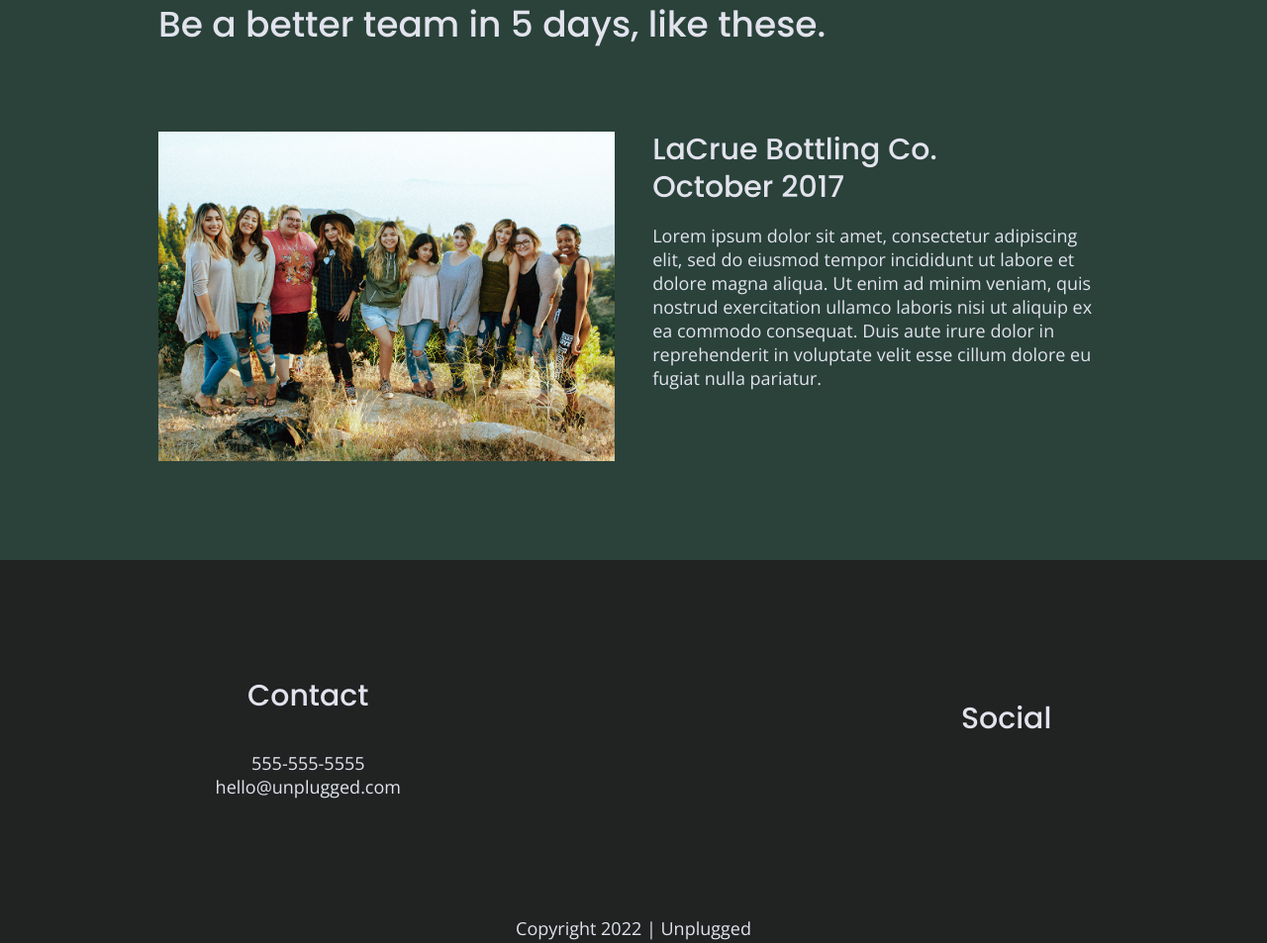
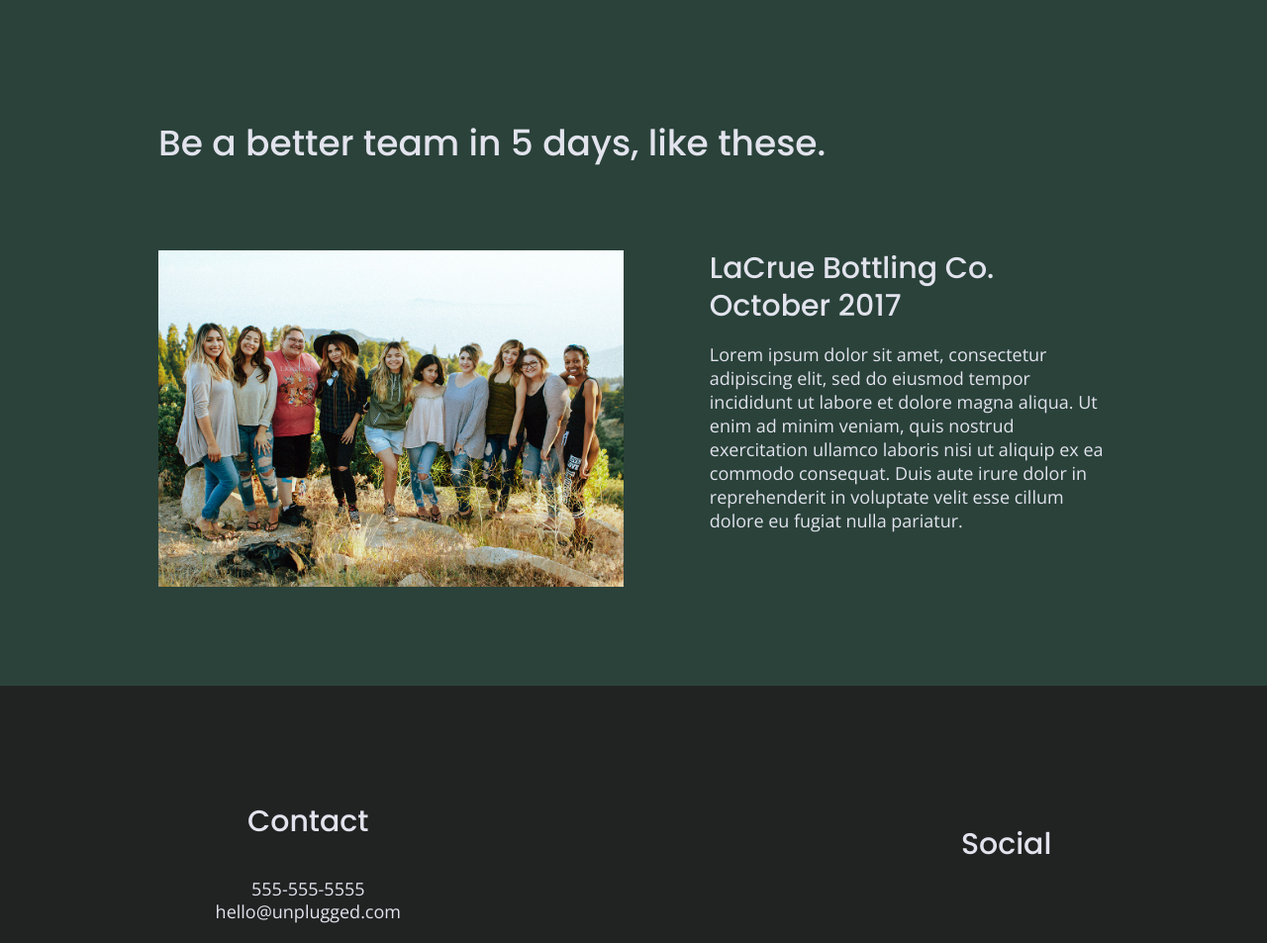
Before and after one commit to 705788/Unplugged-Retreat-Site, a website built with Parcel: page index.html in a window 1280 px wide. Shown: the part 1562-2515 px from the top of the page at 99% size. Built offline with nearby package versions, Linux system fonts and the light colour scheme.

Commit message:
A few recommended changes

```diff
--- a/css/main.css
+++ b/css/main.css
@@ -291,6 +291,7 @@ footer .copyright {
 
 	background: url('../img/hero.jpg') center no-repeat #333;
 	background-size: cover;
+	min-height: 500px;
 	color:#fff;
 }
 
@@ -596,11 +597,12 @@ input[type=button] {
 
 	header figure {
 	    width: 30%;
-		height: 100%;
+		/*
+height: 100%;
 	    display: flex;
 	    justify-content: center;
 	    align-items: center;
-	    flex-flow: row wrap;
+	    flex-flow: row wrap;*/
 	}
 
 	.header-divider {
@@ -608,7 +610,7 @@ input[type=button] {
     }
 
     header nav {
-		width:30%;
+		width:25%;
     }
 
     /*
@@ -705,17 +707,15 @@ header nav ul {
 	}
 
 
-	.reviews figure {
+	.reviews article figure,
+	.reviews article div {
 	    width: 49%;
+	    /*
 	    display: flex;
 	    justify-content: center;
 	    align-items: center;
-	    flex-flow: row wrap;
+	    flex-flow: row wrap;	    */
 	}
-
-    .reviews article div {
-        width:49%;
-    }
 
 	.reviews h3 {
 		width: 75%;
@@ -796,13 +796,16 @@ header nav ul {
       	padding: 15px 0;
     }
 
+	/*
 	header figure {
 	    width: 25%;
 	    display: flex;
 	    justify-content: center;
 	    align-items: center;
 	    flex-flow: row wrap;
-	}
+	}	*/
+
+
 
 	h2 {
       	font-size: 2.25em;
@@ -863,17 +866,8 @@ header nav ul {
       	padding-bottom: 50px;
     }
 
-
-	.reviews figure {
-	    width: 48%;
-	    display: flex;
-	    justify-content: center;
-	    align-items: center;
-	    flex-flow: row wrap;
-	}
-
 	.reviews article div {
-    	width: 48%;
+    	width: 42%;
     }
 
 /* ==========================================================================
```
